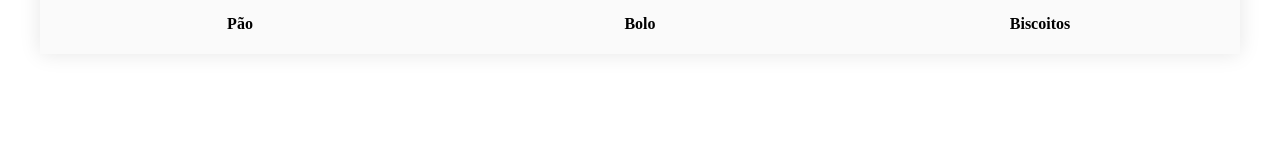
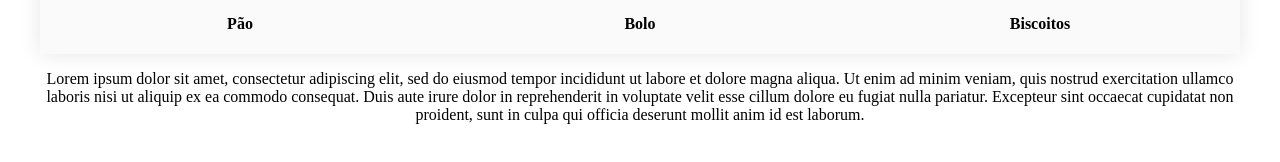
Before and after one commit to wagner92sr/Breadact, a React (Vite) app: page /production/1 in a window 1280 px wide. Shown: the part 350-512 px from the top of the page. Built offline with nearby package versions, Linux system fonts and the light colour scheme.

Commit message:
useParams e useHistory

```diff
--- a/src/components/Production/index.tsx
+++ b/src/components/Production/index.tsx
@@ -1,19 +1,39 @@
+import { useHistory, useParams } from "react-router-dom";
 import data from "../../assets/data.json";
 import { ProductContainer, ProductImage, ProductsContainer } from "./styles";
 
+type ParamsType = {
+  selectedProduct: string;
+};
 export const Production = () => {
+  const { selectedProduct } = useParams<ParamsType>();
+  const history = useHistory();
+
+  const selected = data.products.find(
+    (p) => p.id.toString() === selectedProduct
+  );
+
+  function goToProduct(id: number) {
+    history.push(`/production/${id}`);
+  }
+
   return (
     <div>
       <h3>O que você vai fabricar hoje ?</h3>
 
       <ProductsContainer>
         {data.products.map((product) => (
-          <ProductContainer key={product.id}>
+          <ProductContainer
+            key={product.id}
+            onClick={() => goToProduct(product.id)}
+          >
             <ProductImage src={product.image} />
             <h4>{product.name}</h4>
           </ProductContainer>
         ))}
       </ProductsContainer>
+
+      <p>{selected?.recipe}</p>
     </div>
   );
 };
```
